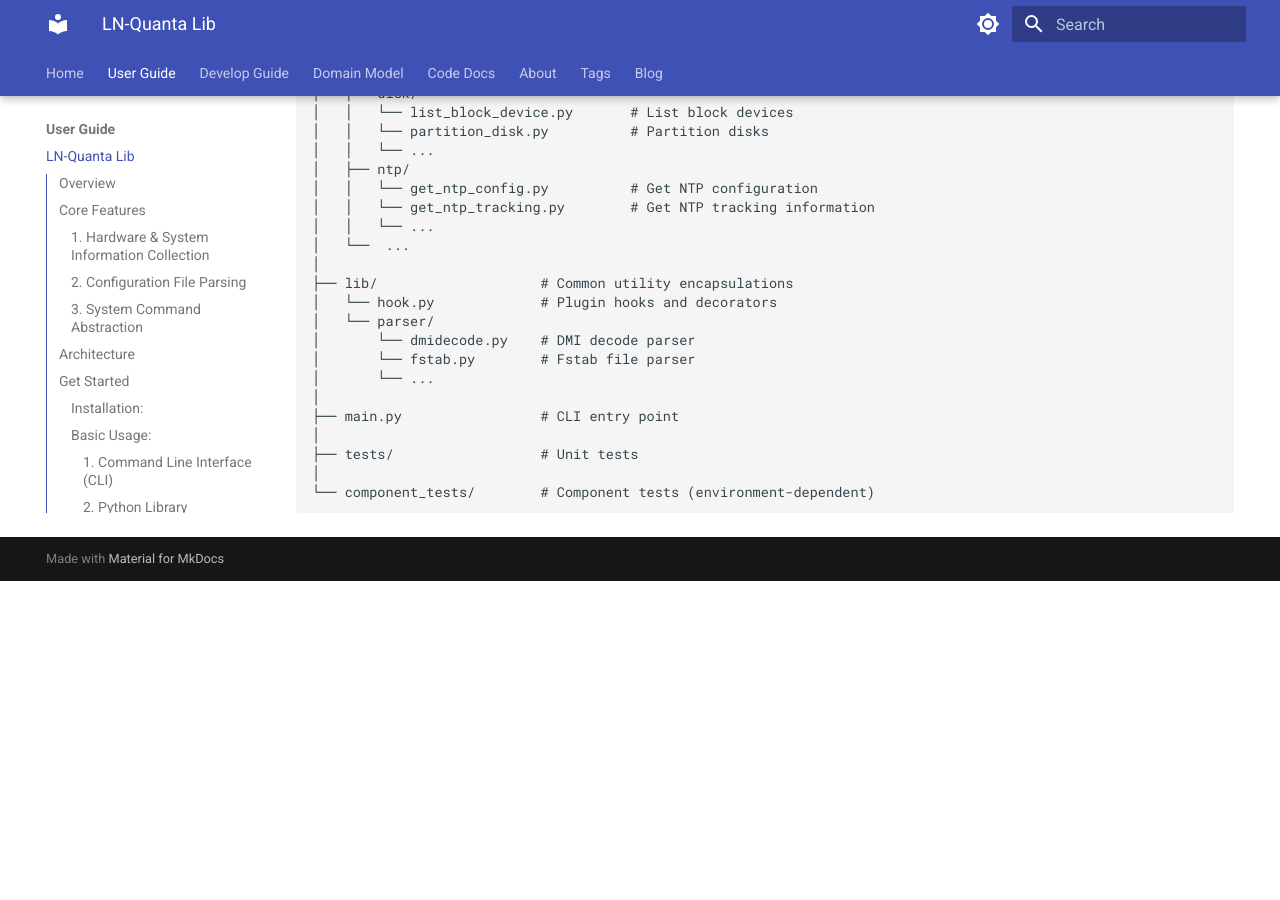
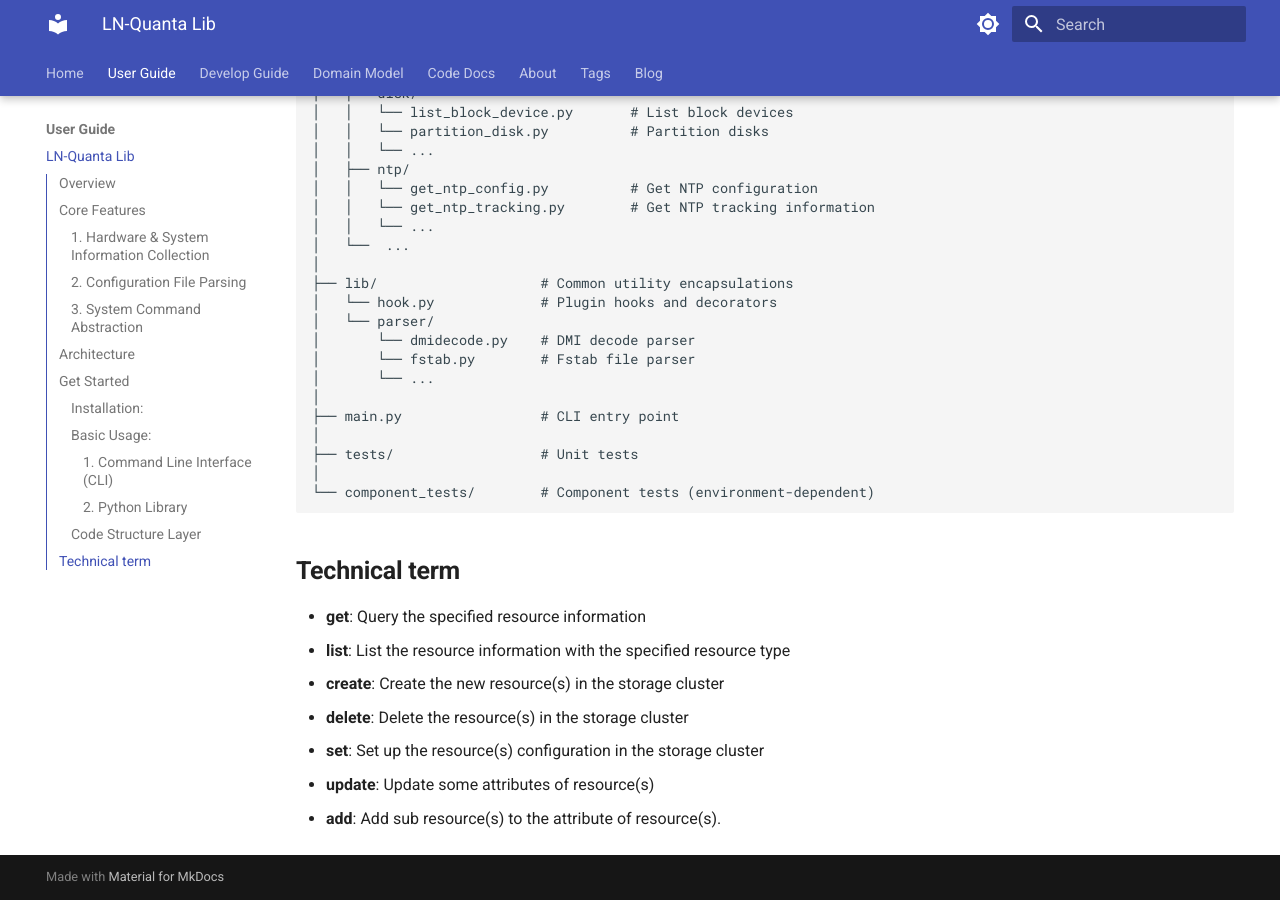
Before and after one commit to Cryingmouse/smartiq-docs, an MkDocs documentation site: the page built from docs/user_guide/ln_quanta.md, in a window 1280 px wide and 900 px high, scrolled down 2518 px. Built offline with MkDocs 1.6.1 and Material for MkDocs 9.7.7, drawn with Linux system fonts in a browser that asks for light colours; before the commit the page ends 3099 px from its top, so only the background shows below that.

Commit message:
add technical term

````diff
--- a/docs/user_guide/ln_quanta.md
+++ b/docs/user_guide/ln_quanta.md
@@ -108,3 +108,12 @@ lnquanta/
 │
 └── component_tests/        # Component tests (environment-dependent)
 ```
+
+## **Technical term**
+- **get**:     Query the specified resource information
+- **list**:    List the resource information with the specified resource type
+- **create**:  Create the new resource(s) in the storage cluster
+- **delete**:  Delete the resource(s) in the storage cluster
+- **set**:     Set up the resource(s) configuration in the storage cluster
+- **update**:  Update some attributes of resource(s)
+- **add**:     Add sub resource(s) to the attribute of resource(s).
````
